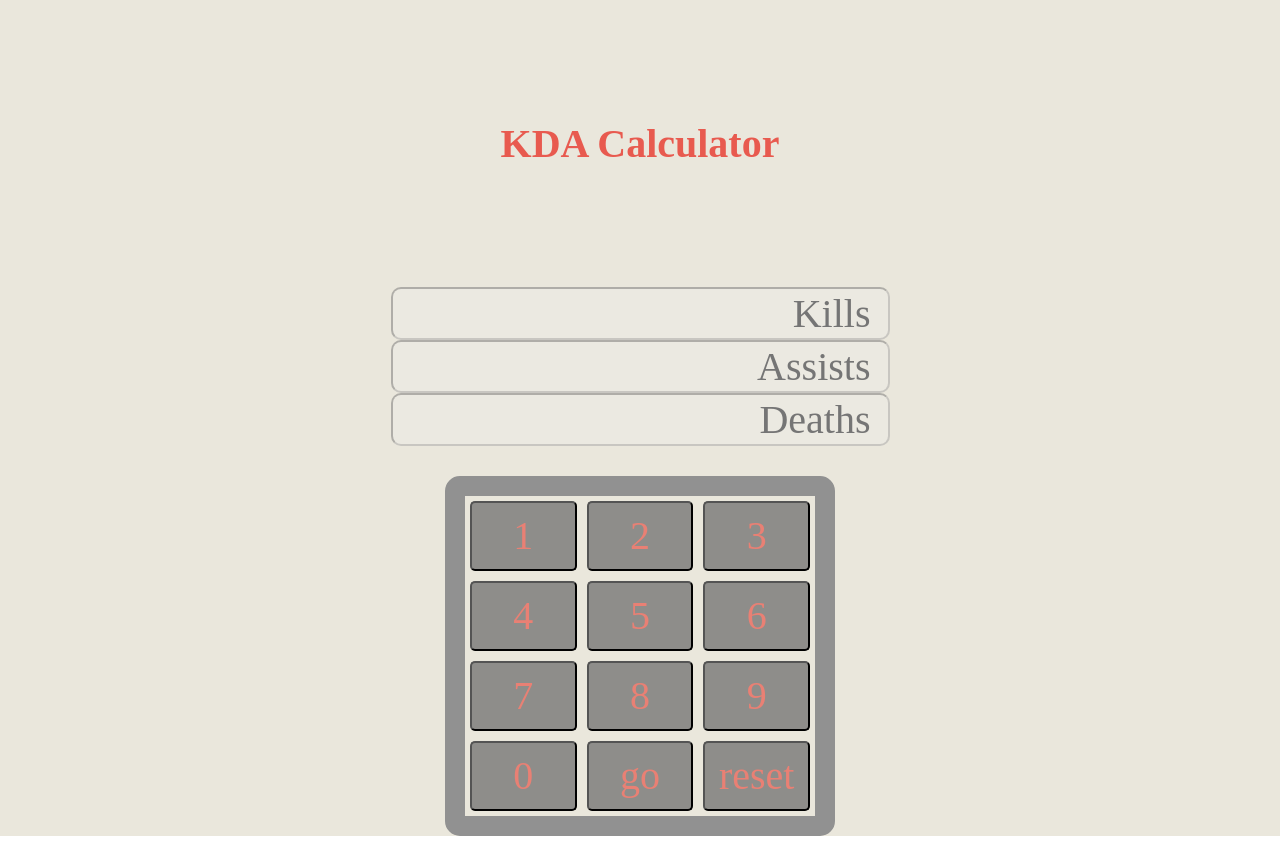
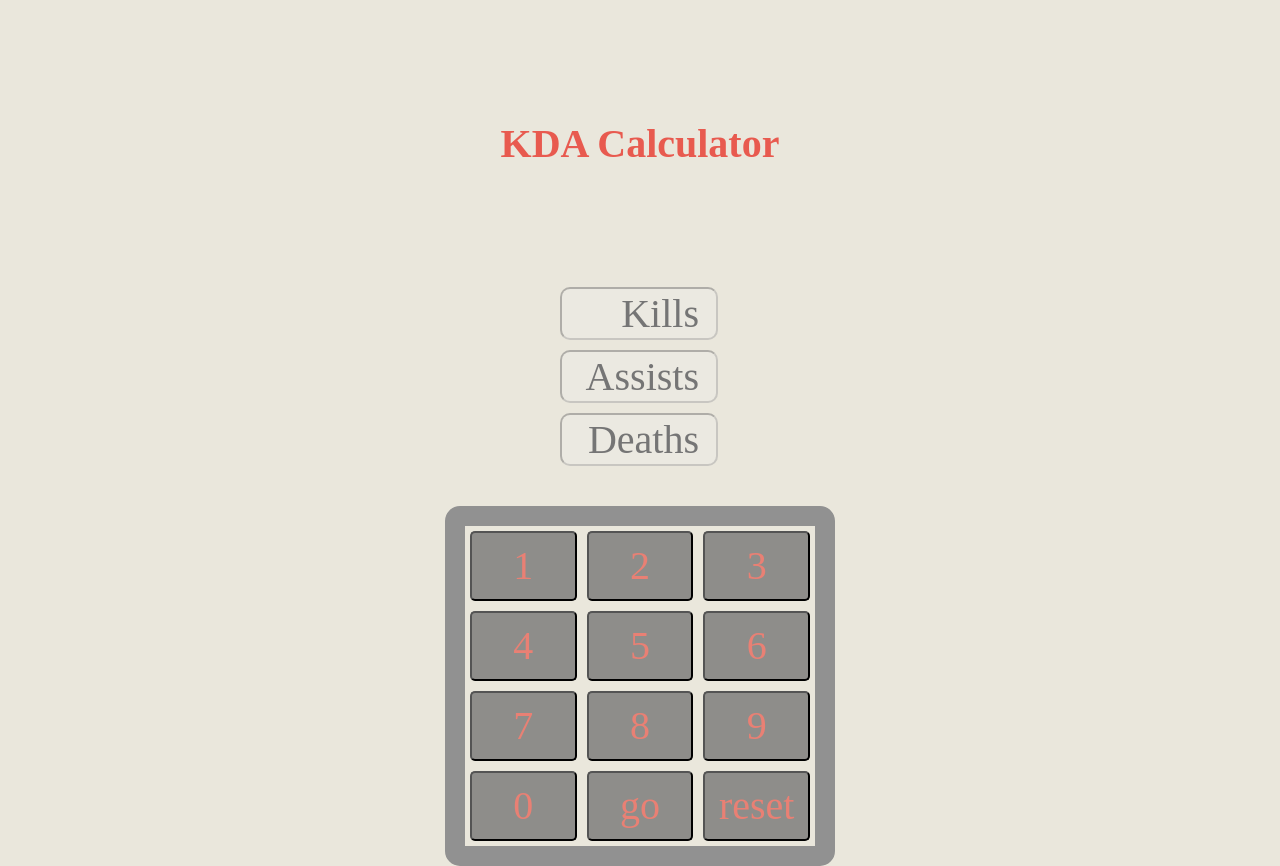
Before and after one commit to hyunsoo3075/kda-calculator, a React (Create React App) app in the folder swe-432-hw-4-hyunsoo3075/: page / in a window 1280 px wide. Before the commit the page ends 836 px from the top, so only its background shows below. Built offline with nearby package versions, Linux system fonts and the light colour scheme; a web font is replaced by a local one.

Commit message:
Update Display.css

```diff
--- a/swe-432-hw-4-hyunsoo3075/src/components/Display.css
+++ b/swe-432-hw-4-hyunsoo3075/src/components/Display.css
@@ -1,10 +1,16 @@
 form{
+    display: inline-block;
     padding-bottom: 30px;
-
+    padding-right: 60px;
+    width: 100px;
 }
 input{
 
     border-radius:10px;
-
+    width: 150%;
     text-align: right;
 }
+
+form>div{
+    padding-bottom: 10px;
+}
```
